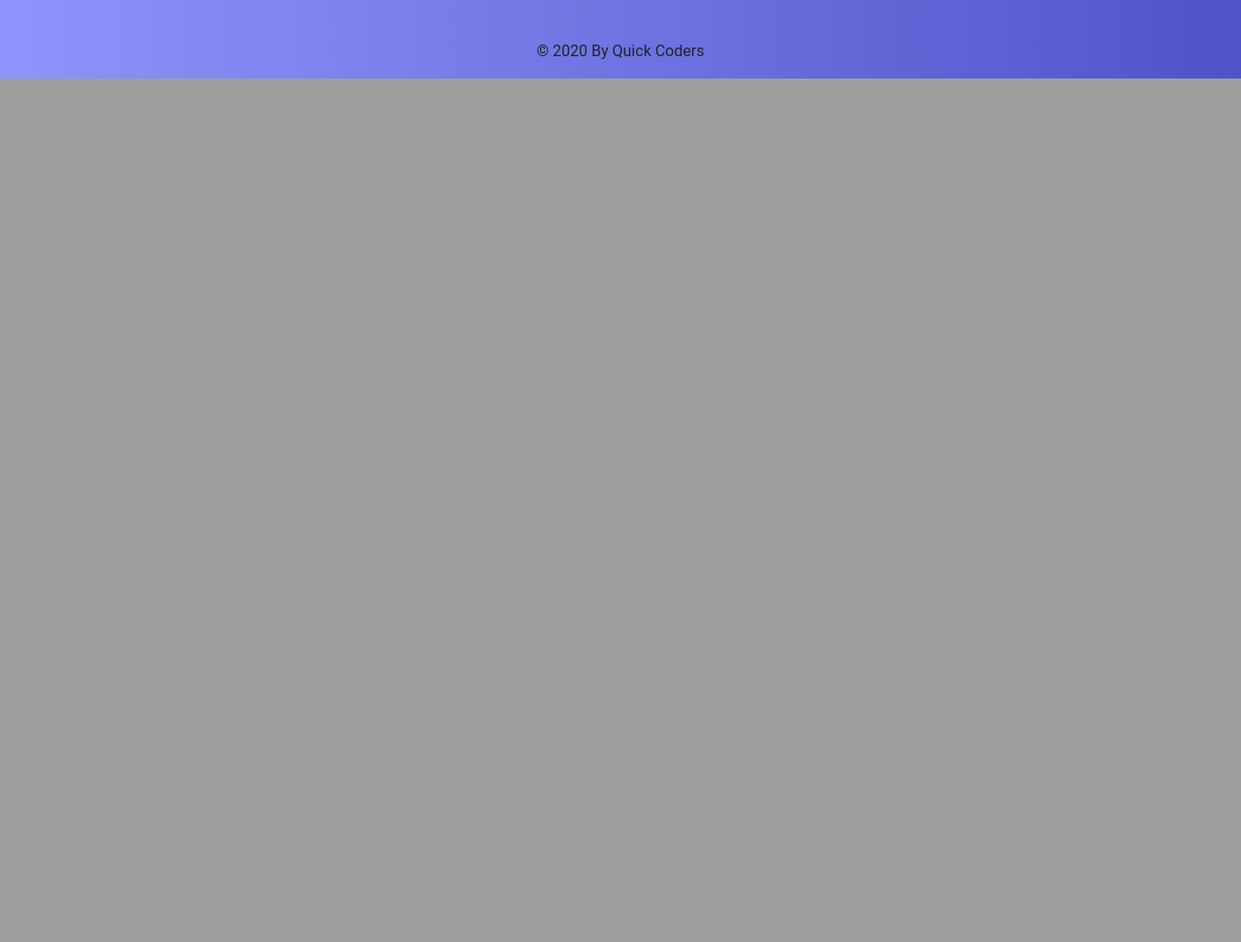
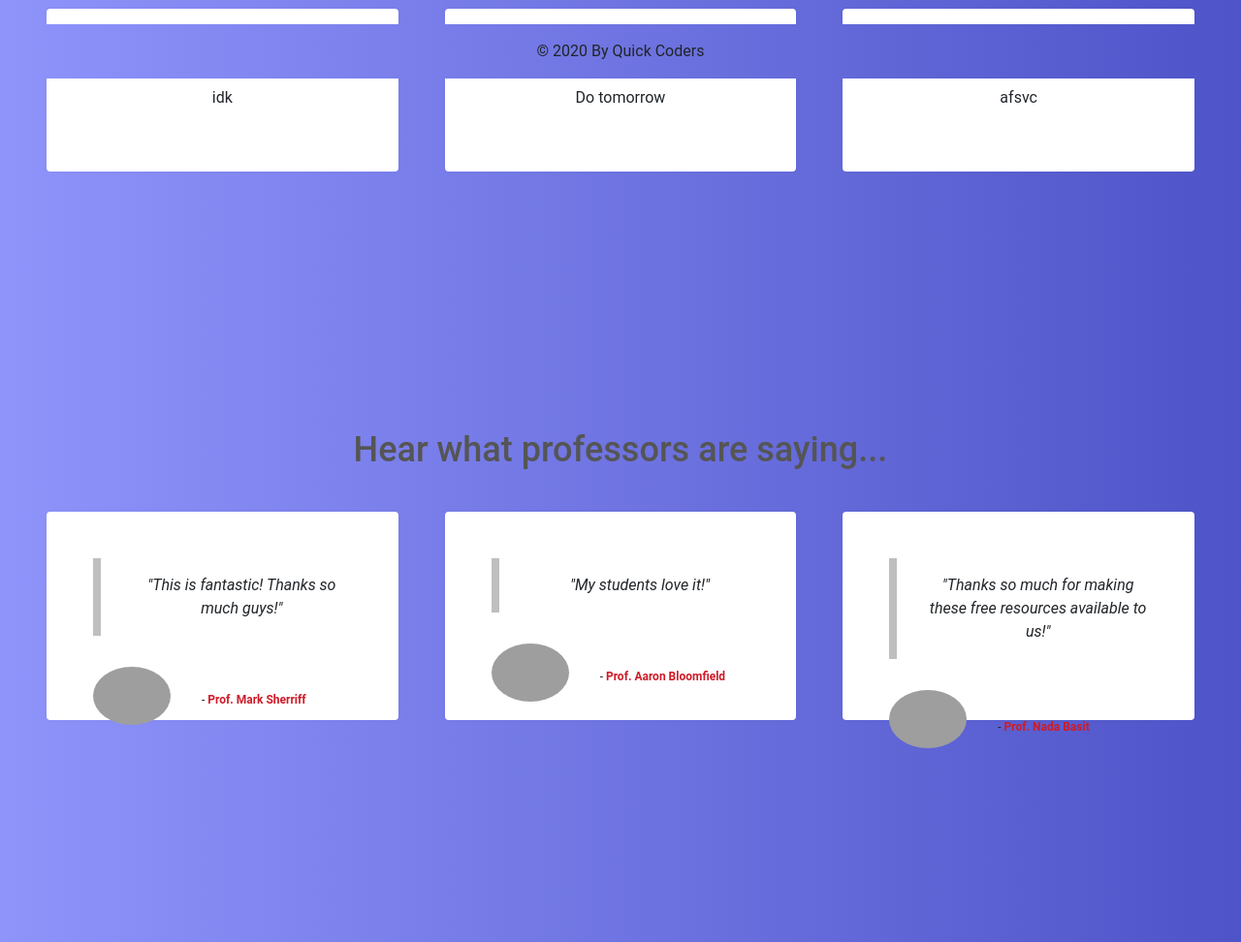
Before and after one commit to HarrisonClark/QuickTutor, a Django app: page / in a window 1280 px wide. Shown: the part 719-1691 px from the top of the page at 97% size. Before the commit the page ends 800 px from the top, so only its background shows below. Run offline with Django 3.2, Linux system fonts and the light colour scheme; some libraries are stand-ins or nearby versions; grey boxes are pictures that could not be loaded.

Commit message:
Add banner and remodel home screen.

```diff
--- /dev/null
+++ b/study/static/main.css
@@ -0,0 +1,427 @@
+@import url("https://fonts.googleapis.com/css?family=Raleway:200,300,400,500,600");
+/*
+	Industrious by TEMPLATED
+	templated.co @templatedco
+	Released for free under the Creative Commons Attribution 3.0 license (templated.co/license)
+*/
+/* Basic */
+
+h1 {
+  font-size: 3rem;
+  line-height: 1.2; }
+h2 {
+  font-size: 2.25rem;
+  line-height: 1.3; }
+h3 {
+  font-size: 1.25rem; }
+@media screen and (max-width: 736px) {
+  h1 {
+    font-size: 2.75rem;
+    line-height: 1.3; }
+
+  h2 {
+    font-size: 1.75rem;
+    line-height: 1.5; }
+
+  h3 {
+    font-size: 1.25rem; } }
+blockquote {
+  border-left: solid 0.5rem;
+  font-style: italic;
+  margin: 0 0 2rem 0;
+  padding: 1rem 0 1rem 2rem; }
+hr {
+  border: 0;
+  border-bottom: solid 1px;
+  margin: 2rem 0; }
+  hr.major {
+    margin: 4rem 0; }
+h2 {
+  color: #555555; }
+blockquote {
+  border-left-color: rgba(0, 0, 0, 0.25); }
+
+/* Inner */
+.inner {
+  margin: 0 auto;
+  width: 75rem;
+  max-width: calc(100% - 6rem); }
+  @media screen and (max-width: 480px) {
+    .inner {
+      max-width: calc(100% - 3rem); } }
+/* Highlights */
+.highlights {
+  width: 100%;
+  margin: 2.5rem 0;
+  display: -moz-flex;
+  display: -webkit-flex;
+  display: -ms-flex;
+  display: flex;
+  -moz-flex-wrap: wrap;
+  -webkit-flex-wrap: wrap;
+  -ms-flex-wrap: wrap;
+  flex-wrap: wrap;
+  -moz-align-items: -moz-stretch;
+  -webkit-align-items: -webkit-stretch;
+  -ms-align-items: -ms-stretch;
+  align-items: stretch; }
+  .highlights > * {
+    -moz-flex-shrink: 1;
+    -webkit-flex-shrink: 1;
+    -ms-flex-shrink: 1;
+    flex-shrink: 1;
+    -moz-flex-grow: 0;
+    -webkit-flex-grow: 0;
+    -ms-flex-grow: 0;
+    flex-grow: 0; }
+  .highlights > * {
+    width: 33.3333333333%; }
+  .highlights > * {
+    padding: 1.5rem;
+    width: calc(33.3333333333% + 1rem); }
+  .highlights > :nth-child(-n + 3) {
+    padding-top: 0; }
+  .highlights > :nth-last-child(-n + 3) {
+    padding-bottom: 0; }
+  .highlights > :nth-child(3n + 1) {
+    padding-left: 0; }
+  .highlights > :nth-child(3n) {
+    padding-right: 0; }
+  .highlights > :nth-child(3n + 1),
+  .highlights > :nth-child(3n) {
+    width: calc(33.3333333333% + -0.5rem); }
+  .highlights .content {
+    border-radius: 4px;
+    height: 100%;
+    padding: 3rem;
+    text-align: center; }
+    .highlights .content .icon {
+      font-size: 5rem; }
+  .highlights > div > :last-child {
+    margin-bottom: 0; }
+  @media screen and (max-width: 980px) {
+    .highlights > * {
+      width: 50%; }
+    .highlights > * {
+      padding: 1rem;
+      width: calc(33.3333333333% + 0.6666666667rem); }
+    .highlights > :nth-child(-n + 3) {
+      padding-top: 1rem; }
+    .highlights > :nth-last-child(-n + 3) {
+      padding-bottom: 1rem; }
+    .highlights > :nth-child(3n + 1) {
+      padding-left: 1rem; }
+    .highlights > :nth-child(3n) {
+      padding-right: 1rem; }
+    .highlights > :nth-child(3n + 1),
+    .highlights > :nth-child(3n) {
+      padding: 1rem;
+      width: calc(50% + 1rem); }
+    .highlights > * {
+      padding: 1rem;
+      width: calc(50% + 1rem); }
+    .highlights > :nth-child(-n + 2) {
+      padding-top: 0; }
+    .highlights > :nth-last-child(-n + 2) {
+      padding-bottom: 0; }
+    .highlights > :nth-child(2n + 1) {
+      padding-left: 0; }
+    .highlights > :nth-child(2n) {
+      padding-right: 0; }
+    .highlights > :nth-child(2n + 1),
+    .highlights > :nth-child(2n) {
+      width: calc(50% + 0rem); }
+    .highlights .content {
+      padding: 2rem; } }
+  @media screen and (max-width: 736px) {
+    .highlights > * {
+      width: 100%; }
+    .highlights > * {
+      padding: 1rem;
+      width: calc(33.3333333333% + 0.6666666667rem); }
+    .highlights > :nth-child(-n + 3) {
+      padding-top: 1rem; }
+    .highlights > :nth-last-child(-n + 3) {
+      padding-bottom: 1rem; }
+    .highlights > :nth-child(3n + 1) {
+      padding-left: 1rem; }
+    .highlights > :nth-child(3n) {
+      padding-right: 1rem; }
+    .highlights > :nth-child(3n + 1),
+    .highlights > :nth-child(3n) {
+      padding: 1rem;
+      width: calc(100% + 2rem); }
+    .highlights > * {
+      padding: 1rem;
+      width: calc(50% + 1rem); }
+    .highlights > :nth-child(-n + 2) {
+      padding-top: 1rem; }
+    .highlights > :nth-last-child(-n + 2) {
+      padding-bottom: 1rem; }
+    .highlights > :nth-child(2n + 1) {
+      padding-left: 1rem; }
+    .highlights > :nth-child(2n) {
+      padding-right: 1rem; }
+    .highlights > :nth-child(2n + 1),
+    .highlights > :nth-child(2n) {
+      padding: 1rem;
+      width: calc(100% + 2rem); }
+    .highlights > * {
+      padding: 1rem;
+      width: calc(100% + 2rem); }
+    .highlights > :nth-child(-n + 1) {
+      padding-top: 0; }
+    .highlights > :nth-last-child(-n + 1) {
+      padding-bottom: 0; }
+    .highlights > :nth-child(1n + 1) {
+      padding-left: 0; }
+    .highlights > :nth-child(1n) {
+      padding-right: 0; }
+    .highlights > :nth-child(1n + 1),
+    .highlights > :nth-child(1n) {
+      width: calc(100% + 1rem); } }
+.highlights .content {
+  background: #ffffff;
+  box-shadow: 0px 0px 4px 1px rgba(0, 0, 0, 0.025); }
+
+/* Testimonials */
+.testimonials {
+  margin: 2.5rem 0;
+  width: 100%;
+  display: -moz-flex;
+  display: -webkit-flex;
+  display: -ms-flex;
+  display: flex;
+  -moz-flex-wrap: wrap;
+  -webkit-flex-wrap: wrap;
+  -ms-flex-wrap: wrap;
+  flex-wrap: wrap;
+  -moz-align-items: -moz-stretch;
+  -webkit-align-items: -webkit-stretch;
+  -ms-align-items: -ms-stretch;
+  align-items: stretch; }
+  .testimonials > * {
+    -moz-flex-shrink: 1;
+    -webkit-flex-shrink: 1;
+    -ms-flex-shrink: 1;
+    flex-shrink: 1;
+    -moz-flex-grow: 0;
+    -webkit-flex-grow: 0;
+    -ms-flex-grow: 0;
+    flex-grow: 0; }
+  .testimonials > * {
+    width: 33.3333333333%; }
+  .testimonials > * {
+    padding: 1.5rem;
+    width: calc(33.3333333333% + 1rem); }
+  .testimonials > :nth-child(-n + 3) {
+    padding-top: 0; }
+  .testimonials > :nth-last-child(-n + 3) {
+    padding-bottom: 0; }
+  .testimonials > :nth-child(3n + 1) {
+    padding-left: 0; }
+  .testimonials > :nth-child(3n) {
+    padding-right: 0; }
+  .testimonials > :nth-child(3n + 1),
+  .testimonials > :nth-child(3n) {
+    width: calc(33.3333333333% + -0.5rem); }
+  .testimonials .content {
+    border-radius: 4px;
+    height: 70%;
+    padding: 3rem; }
+    .testimonials .content .author {
+      display: -moz-flex;
+      display: -webkit-flex;
+      display: -ms-flex;
+      display: flex;
+      -moz-align-items: center;
+      -webkit-align-items: center;
+      -ms-align-items: center;
+      align-items: center; }
+      .testimonials .content .author blockquote {
+        margin: 0; }
+      .testimonials .content .author .image {
+        margin-right: 2rem;
+        width: 30%; }
+        .testimonials .content .author .image img {
+          border-radius: 100%;
+          max-width: 100%; }
+    .testimonials .content .credit {
+      font-size: 0.75rem; }
+    .testimonials .content p:last-child {
+      margin: 0; }
+  .testimonials > div > :last-child {
+    margin-bottom: 0; }
+  @media screen and (max-width: 980px) {
+    .testimonials > * {
+      width: 50%; }
+    .testimonials > * {
+      padding: 1rem;
+      width: calc(33.3333333333% + 0.6666666667rem); }
+    .testimonials > :nth-child(-n + 3) {
+      padding-top: 1rem; }
+    .testimonials > :nth-last-child(-n + 3) {
+      padding-bottom: 1rem; }
+    .testimonials > :nth-child(3n + 1) {
+      padding-left: 1rem; }
+    .testimonials > :nth-child(3n) {
+      padding-right: 1rem; }
+    .testimonials > :nth-child(3n + 1),
+    .testimonials > :nth-child(3n) {
+      padding: 1rem;
+      width: calc(50% + 1rem); }
+    .testimonials > * {
+      padding: 1rem;
+      width: calc(50% + 1rem); }
+    .testimonials > :nth-child(-n + 2) {
+      padding-top: 0; }
+    .testimonials > :nth-last-child(-n + 2) {
+      padding-bottom: 0; }
+    .testimonials > :nth-child(2n + 1) {
+      padding-left: 0; }
+    .testimonials > :nth-child(2n) {
+      padding-right: 0; }
+    .testimonials > :nth-child(2n + 1),
+    .testimonials > :nth-child(2n) {
+      width: calc(50% + 0rem); }
+    .testimonials .content {
+      padding: 2rem; } }
+  @media screen and (max-width: 736px) {
+    .testimonials > * {
+      width: 100%; }
+    .testimonials > * {
+      padding: 1rem;
+      width: calc(33.3333333333% + 0.6666666667rem); }
+    .testimonials > :nth-child(-n + 3) {
+      padding-top: 1rem; }
+    .testimonials > :nth-last-child(-n + 3) {
+      padding-bottom: 1rem; }
+    .testimonials > :nth-child(3n + 1) {
+      padding-left: 1rem; }
+    .testimonials > :nth-child(3n) {
+      padding-right: 1rem; }
+    .testimonials > :nth-child(3n + 1),
+    .testimonials > :nth-child(3n) {
+      padding: 1rem;
+      width: calc(100% + 2rem); }
+    .testimonials > * {
+      padding: 1rem;
+      width: calc(50% + 1rem); }
+    .testimonials > :nth-child(-n + 2) {
+      padding-top: 1rem; }
+    .testimonials > :nth-last-child(-n + 2) {
+      padding-bottom: 1rem; }
+    .testimonials > :nth-child(2n + 1) {
+      padding-left: 1rem; }
+    .testimonials > :nth-child(2n) {
+      padding-right: 1rem; }
+    .testimonials > :nth-child(2n + 1),
+    .testimonials > :nth-child(2n) {
+      padding: 1rem;
+      width: calc(100% + 2rem); }
+    .testimonials > * {
+      padding: 1rem;
+      width: calc(100% + 2rem); }
+    .testimonials > :nth-child(-n + 1) {
+      padding-top: 0; }
+    .testimonials > :nth-last-child(-n + 1) {
+      padding-bottom: 0; }
+    .testimonials > :nth-child(1n + 1) {
+      padding-left: 0; }
+    .testimonials > :nth-child(1n) {
+      padding-right: 0; }
+    .testimonials > :nth-child(1n + 1),
+    .testimonials > :nth-child(1n) {
+      width: calc(100% + 1rem); } }
+.testimonials .content {
+  background: #ffffff;
+  box-shadow: 0px 0px 4px 1px rgba(0, 0, 0, 0.025); }
+  .testimonials .content .credit strong {
+    color: #ce1b28; }
+
+/* Icon */
+.icon {
+  text-decoration: none;
+  border-bottom: none;
+  position: relative; }
+  .icon:before {
+    -moz-osx-font-smoothing: grayscale;
+    -webkit-font-smoothing: antialiased;
+    font-family: FontAwesome;
+    font-style: normal;
+    font-weight: normal;
+    text-transform: none !important; }
+  .icon > .label {
+    display: none; }
+
+/* Wrapper */
+.wrapper {
+  padding: 8rem 0 6rem 0 ;
+  position: relative;
+  z-index: 1; }
+
+/* Banner */
+#banner {
+  -ms-flex-align: center;
+  -ms-flex-pack: center;
+  background-color: #111111;
+  color: rgba(255, 255, 255, 0.5);
+  -moz-align-items: center;
+  -webkit-align-items: center;
+  -ms-align-items: center;
+  align-items: center;
+  display: -moz-flex;
+  display: -webkit-flex;
+  display: -ms-flex;
+  display: flex;
+  -moz-justify-content: center;
+  -webkit-justify-content: center;
+  -ms-justify-content: center;
+  justify-content: center;
+  background-image: url("../../images/banner.jpg");
+  background-position: center;
+  background-repeat: no-repeat;
+  background-size: cover;
+  border-top: 0;
+  display: -ms-flexbox;
+  height: 35rem !important;
+  min-height: 35rem;
+  overflow: hidden;
+  position: relative;
+  text-align: center;
+  width: 100%; }
+  #banner h1 {
+    color: #ffffff; }
+  #banner > .inner {
+    -moz-transform: scale(1.0);
+    -webkit-transform: scale(1.0);
+    -ms-transform: scale(1.0);
+    transform: scale(1.0);
+    -moz-transition: opacity 1s ease, -moz-transform 1s ease;
+    -webkit-transition: opacity 1s ease, -webkit-transform 1s ease;
+    -ms-transition: opacity 1s ease, -ms-transform 1s ease;
+    transition: opacity 1s ease, transform 1s ease;
+    opacity: 1;
+    position: relative;
+    z-index: 3; }
+  #banner video {
+    -moz-transform: translateX(50%) translateY(50%);
+    -webkit-transform: translateX(50%) translateY(50%);
+    -ms-transform: translateX(50%) translateY(50%);
+    transform: translateX(50%) translateY(50%);
+    bottom: 50%;
+    height: auto;
+    min-height: 100%;
+    min-width: 100%;
+    overflow: hidden;
+    position: absolute;
+    right: 50%;
+    width: auto; }
+  #banner:after {
+    background: linear-gradient(135deg, #8f94fb 0%, #111111 74%);
+    content: ' ';
+    height: 100%;
+    opacity: 0.6;
+    position: absolute;
+    webkit-linear-gradientidth: 100%;
+    width: 100%; }
--- a/study/templates/study/home.html
+++ b/study/templates/study/home.html
@@ -3,14 +3,107 @@
 {% block title %} Quick Tutor! {% endblock %}
 
 {% block content %}
-<link rel="stylesheet" type="text/css" href="{% static 'stylesheet.css' %}">
+<link rel="stylesheet" type="text/css" href="{% static 'main.css' %}">
   <body>
+    <section id="banner">
+      <div class="inner">
+        <h1>Welcome to Quick Tutor</h1>
+      </div>
+      <video autoplay loop muted playsinline src="static/banner.mp4"></video>
+    </section>
+    <!--
     <header class="masthead text-white text-center">
       <div class="overlay"></div>
           <div class="col-xl-9 mx-auto">
                 <h1><span>Welcome to</span <br> Quick Tutor</h1>
           </div>
     </header>
+  -->
+  <!-- Highlights -->
+  <section class="wrapper">
+    <div class="inner">
+      <div class="highlights">
+        <section>
+          <div class="content">
+            <header>
+              <a href="#" class="icon fa-vcard-o"><span class="label">Icon</span></a>
+              <h3>Header1</h3>
+            </header>
+            <p>idk</p>
+          </div>
+        </section>
+        <section>
+          <div class="content">
+            <header>
+              <a href="#" class="icon fa-files-o"><span class="label">Icon</span></a>
+              <h3>Header2</h3>
+            </header>
+            <p>Do tomorrow</p>
+          </div>
+        </section>
+        <section>
+          <div class="content">
+            <header>
+              <a href="#" class="icon fa-floppy-o"><span class="label">Icon</span></a>
+              <h3>Header3</h3>
+            </header>
+            <p>afsvc</p>
+          </div>
+        </section>
+      </div>
+    </div>
+  </section>
+
+<!-- Testimonials -->
+  <section class="wrapper">
+    <div class="inner">
+      <header class="special">
+        <h2>Hear what professors are saying...</h2>
+      </header>
+      <div class="testimonials">
+        <section>
+          <div class="content">
+            <blockquote>
+              <p>"This is fantastic! Thanks so much guys!"</p>
+            </blockquote>
+            <div class="author">
+              <div class="image">
+                <img class="img-fluid rounded-circle mb-2" src=https://engineering.virginia.edu/sites/default/files/styles/faculty_headshot/public/MarkSherriff_headshot.jpg alt="">
+              </div>
+              <p class="credit">- <strong>Prof. Mark Sherriff</strong>
+            </div>
+          </div>
+        </section>
+        <section>
+          <div class="content">
+            <blockquote>
+              <p>"My students love it!"</p>
+            </blockquote>
+            <div class="author">
+              <div class="image">
+                <img class="img-fluid rounded-circle mb-2" src= https://engineering.virginia.edu/sites/default/files/styles/faculty_headshot/public/AaronBloomfield_headshot.jpg alt="">
+              </div>
+              <p class="credit">- <strong>Prof. Aaron Bloomfield</strong>
+            </div>
+          </div>
+        </section>
+        <section>
+          <div class="content">
+            <blockquote>
+              <p>"Thanks so much for making these free resources available to us!"</p>
+            </blockquote>
+            <div class="author">
+              <div class="image">
+                <img class="img-fluid rounded-circle mb-3" src=https://engineering.virginia.edu/sites/default/files/styles/faculty_headshot/public/NadaBasit_headshot.jpg alt="">
+              </div>
+              <p class="credit">- <strong>Prof. Nada Basit</strong>
+            </div>
+          </div>
+        </section>
+      </div>
+    </div>
+  </section>
+  <!--
       <div class="container">
         <h3 class="mb-5">Hear what professor's are saying...</h2>
         <div class="row">
@@ -37,5 +130,6 @@
           </div>
         </div>
       </div>
+    -->
   </body>
 {% endblock %}
```
Also changed, not shown: 1 other file.
